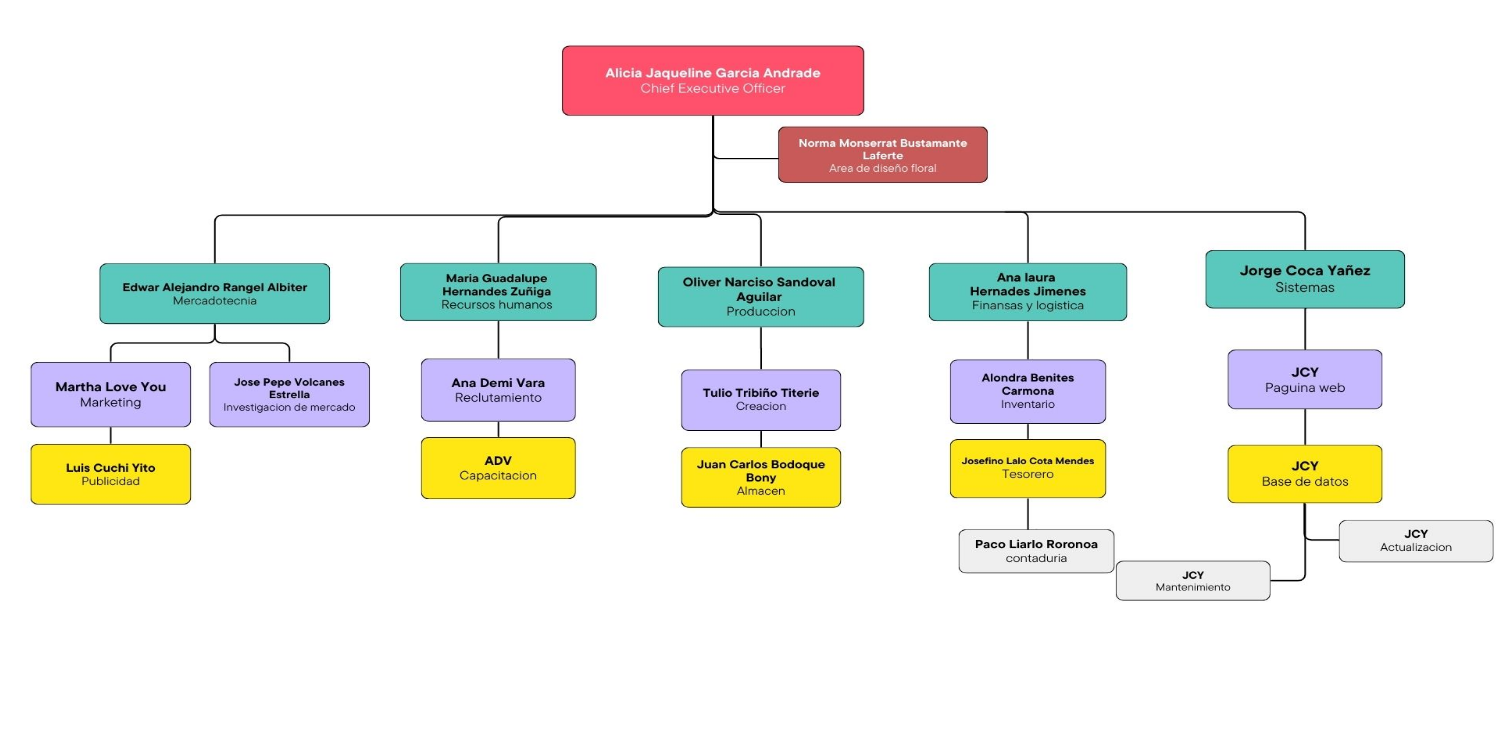
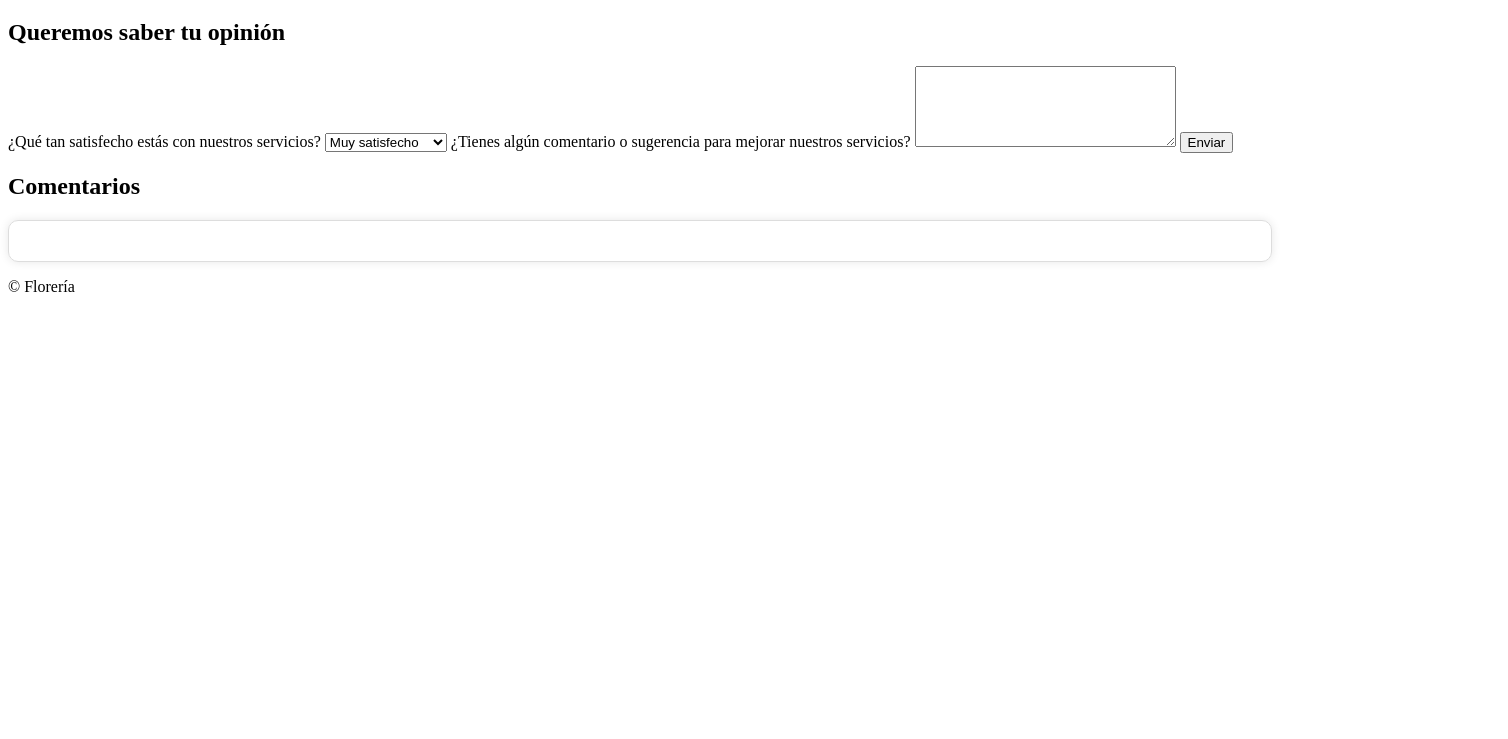
Before and after one commit to cocolizoc137/Rozonn, a plain HTML site: page contac.html in a window 1280 px wide. Shown: the part 61-800 px from the top of the page, 1508 px wide, since content can reach past the window. Drawn offline with Linux system fonts and the light colour scheme.

Commit message:
Update contac.html

```diff
--- a/contac.html
+++ b/contac.html
@@ -32,7 +32,6 @@
         <h1>Encuesta de Satisfacción</h1>
     </header>
     <main>
-        <img src="Brainstorming mapa mental formas orgánicas ilustrado naranja.jpg" width="1500px" height="750px">
         <section class="encuesta">
             <h2>Queremos saber tu opinión</h2>
             <form id="encuesta-form">
```
